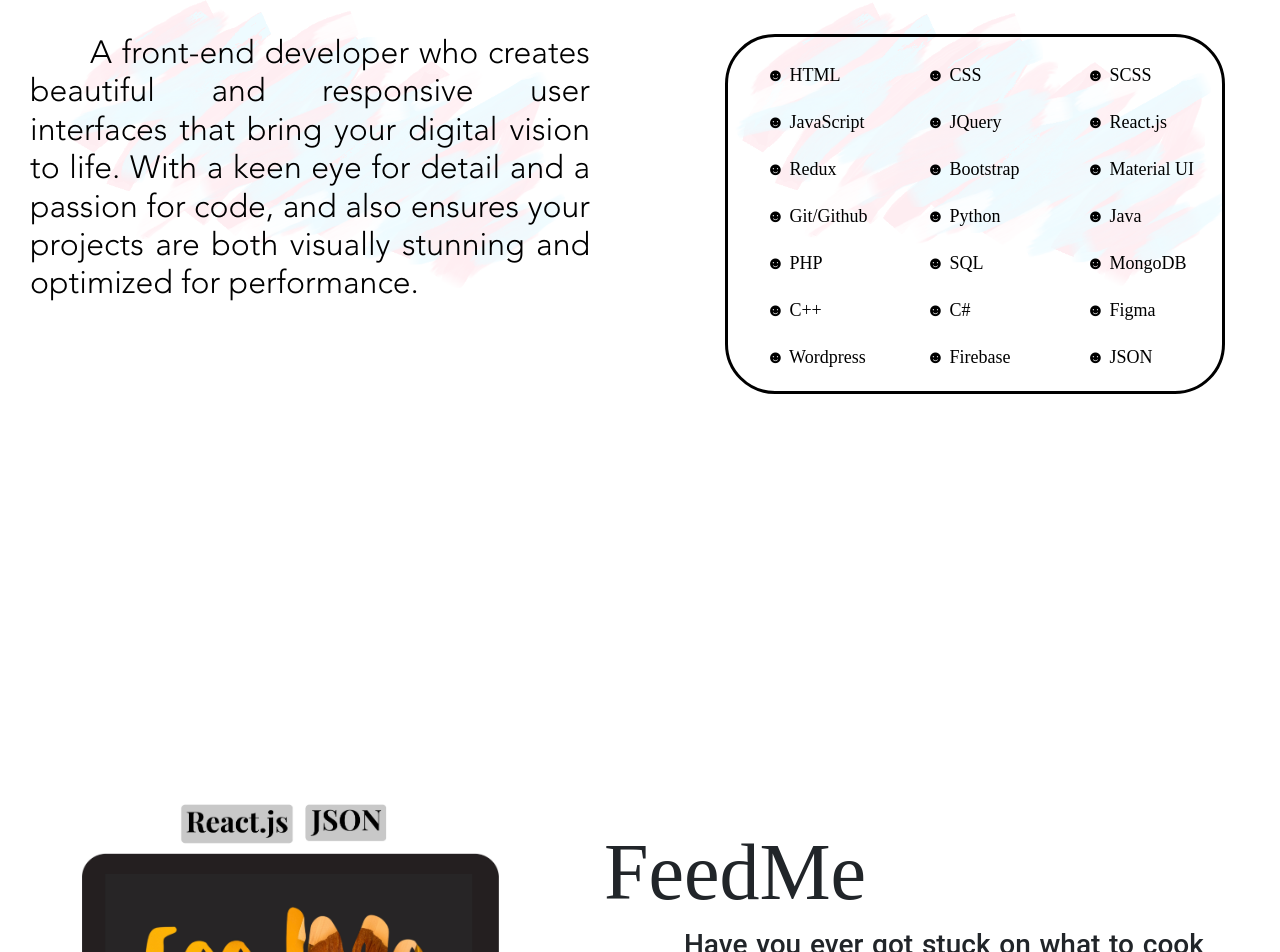
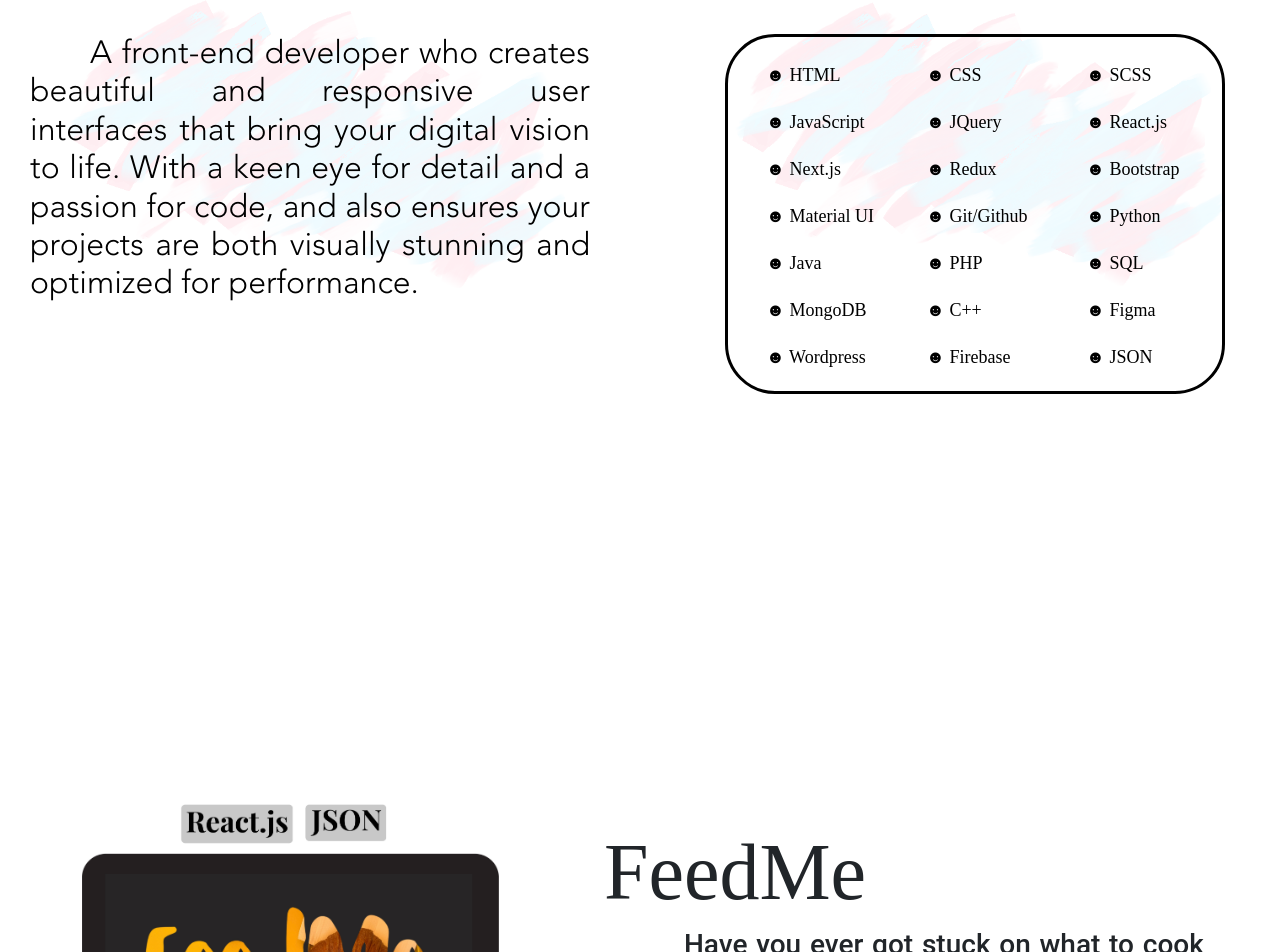
Before and after one commit to Thiratikan/Portfolio, a React (Create React App) app: page / in a window 1280 px wide. Shown: the part 1026-1978 px from the top of the page. Built offline with nearby package versions, Linux system fonts and the light colour scheme; a web font is replaced by a local one.

Commit message:
fixed skills

```diff
--- a/src/Component/Skills.js
+++ b/src/Component/Skills.js
@@ -14,6 +14,7 @@ function Skills() {
             <li>&#9787; JavaScript</li>
             <li>&#9787; JQuery</li>
             <li>&#9787; React.js</li>
+            <li>&#9787; Next.js</li>
             <li>&#9787; Redux</li>
             <li>&#9787; Bootstrap</li>
             <li>&#9787; Material UI</li>
@@ -24,7 +25,6 @@ function Skills() {
             <li>&#9787; SQL</li>
             <li>&#9787; MongoDB</li>
             <li>&#9787; C++</li>
-            <li>&#9787; C#</li>
             <li>&#9787; Figma</li>
             <li>&#9787; Wordpress</li>
             <li>&#9787; Firebase</li>
```
